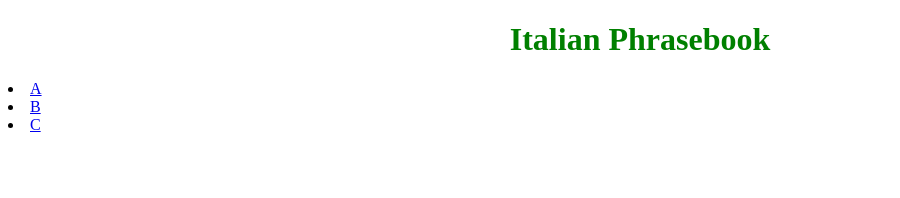
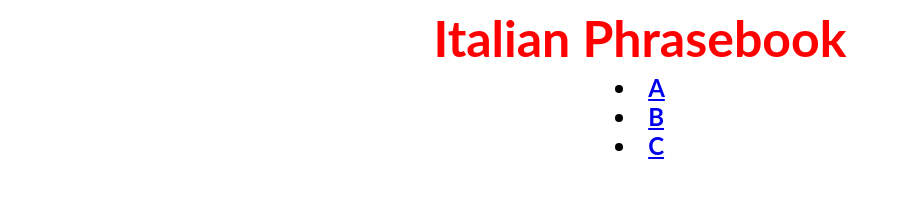
Before and after one commit to BigMasood727/italian-phrasebook, a plain HTML site: page index.html in a window 1280 px wide. Shown: the whole page, without its empty margins (0-900 px from the left). Drawn offline with Linux system fonts and the light colour scheme; a web font is replaced by a local one.

Commit message:
format home page and import new font

```diff
--- a/index.html
+++ b/index.html
@@ -8,19 +8,21 @@
   </head>
 
   <body>
-    <h1 class="table_of_contents">Italian Phrasebook</h1>
+    <h1 class="landing_page_title">Italian Phrasebook</h1>
     <!-- classes are for CSS defining-->
-    <ui class="page_links">
+    <h2 class="page_links">
+      <ui>
         <!-- unordered list-->
         <li>
-        <a href="./pgs/a.html">A</a>
+          <a href="./pgs/a.html" class="a">A</a>
         </li>
         <li>
-        <a href="./pgs/b.html">B</a>
+          <a href="./pgs/b.html" class="b">B</a>
         </li>
         <li>
-        <a href="./pgs/c.html">C</a>
+          <a href="./pgs/c.html" class="c">C</a>
         </li>
       </ui>
+    </h2>
   </body>
 </html>
--- a/style.css
+++ b/style.css
@@ -1,8 +1,28 @@
-.table_of_contents {
-  color: green;
-  text-align: center;
+@font-face {
+  font-family: "Lato";
+  src: url(fonts\Lato\Lato-Regular.ttf);
+  format: ("ttf");
+  font-style: normal;
+  font-weight: normal;
+}
+
+* {
+  border: 2px red; /* add solid between 2px and red to turn the border on for box model*/
+  font-family: "Lato", sans-serif;
+}
+
+.landing_page_title {
+  color: red;
+  width: fit-content;
+  height: fit-content;
+  margin: auto;
+  margin-top: 5px;
+  font-size: 50px;
 }
 
 .page_links {
-  text-align: left;
+  width: fit-content;
+  height: fit-content;
+  margin: auto;
+  margin-top: 5px;
 }
```
Also changed, not shown: fonts/Lato/Lato-Black.ttf (added), fonts/Lato/Lato-BlackItalic.ttf (added), fonts/Lato/Lato-Bold.ttf (added), fonts/Lato/Lato-BoldItalic.ttf (added), fonts/Lato/Lato-Italic.ttf (added), fonts/Lato/Lato-Light.ttf (added), fonts/Lato/Lato-LightItalic.ttf (added), fonts/Lato/Lato-Regular.ttf (added), fonts/Lato/Lato-Thin.ttf (added), fonts/Lato/Lato-ThinItalic.ttf (added), fonts/Lato/OFL.txt (added). Lines whose indentation alone changed are shown as unchanged.
